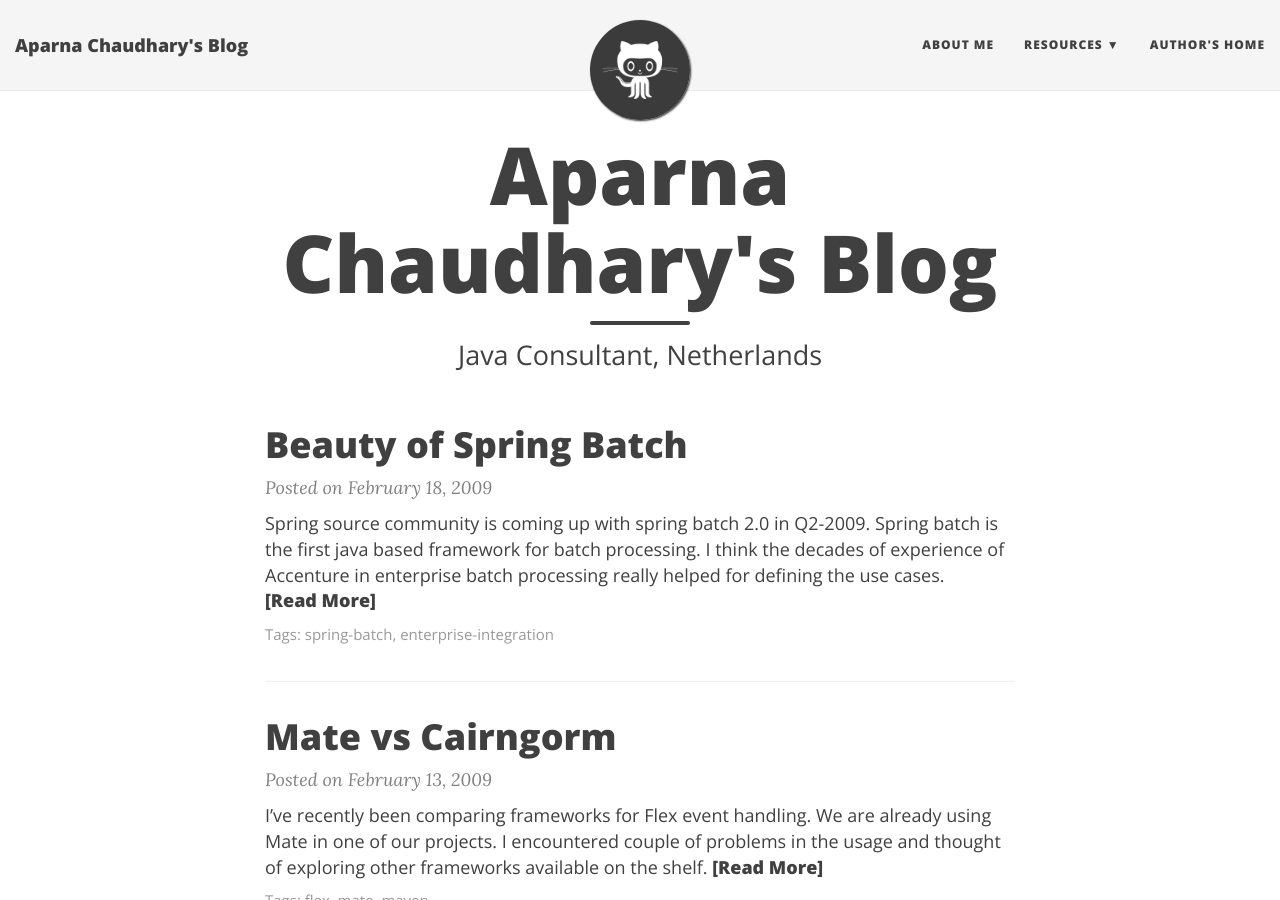
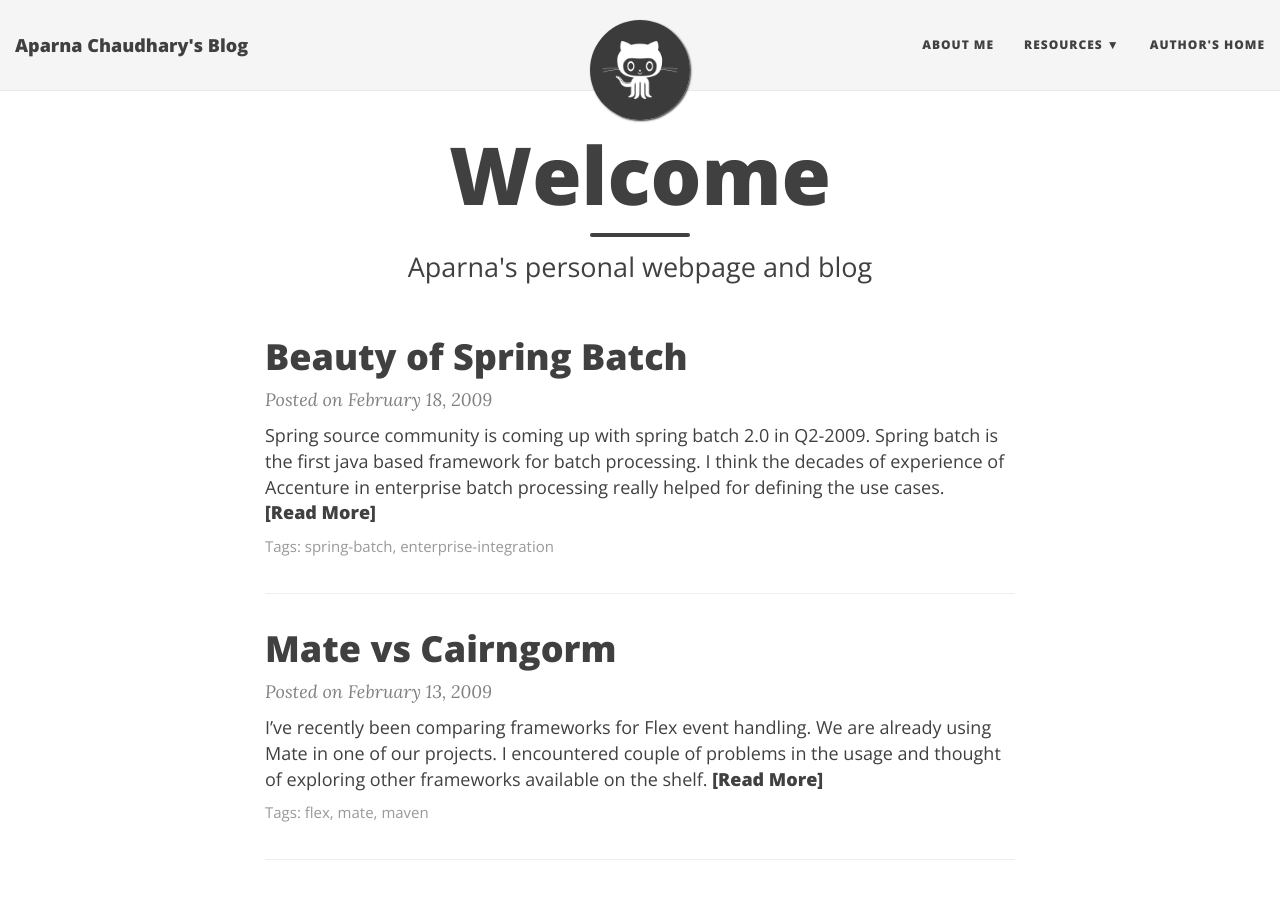
Before and after one commit to aparnachaudhary/aparnachaudhary.github.io, a Jekyll site: the page built from index.html, in a window 1280 px wide and 900 px high. Built offline with Jekyll 4.4.1, drawn with Linux system fonts in a browser that asks for light colours; nearby versions of some CDN libraries; the list of posts is cut into pages by our own code.

Commit message:
Update index.html

```diff
--- a/index.html
+++ b/index.html
@@ -1,7 +1,7 @@
 ---
 layout: page
-title: Aparna Chaudhary's Blog
-subtitle: Java Consultant, Netherlands
+title: Welcome
+subtitle: Aparna's personal webpage and blog
 use-site-title: true
 ---
 
```
